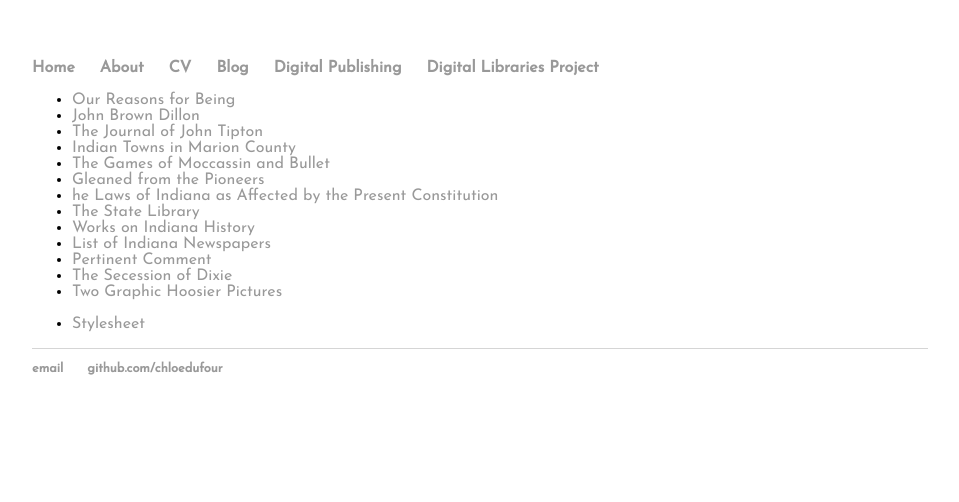
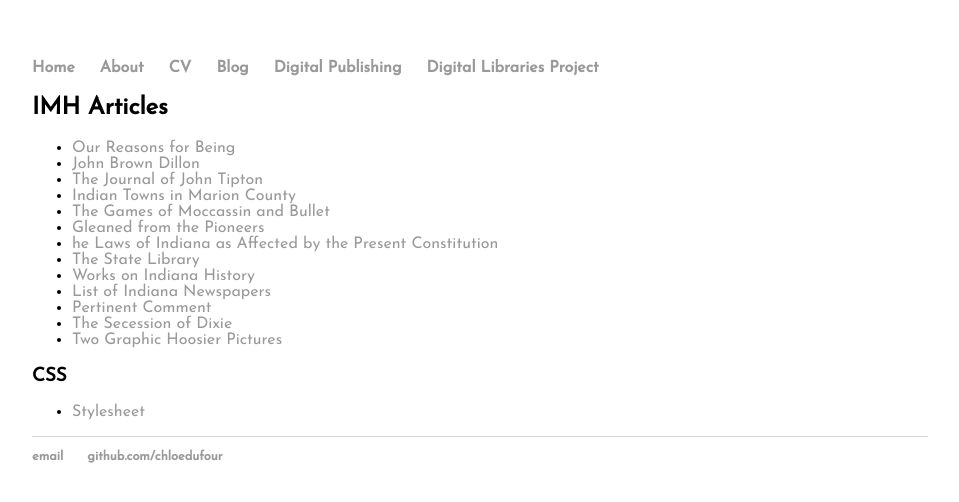
Before and after one commit to chloedufour/cdufour.github.io, a Jekyll site: the page built from z656/assignment7/IMH/index.html, in a window 1280 px wide. Shown: the top 502 px of the page, without its empty margins (160-1119 px from the left). Built offline with Jekyll 4.4.1, drawn with Linux system fonts in a browser that asks for light colours.

Commit message:
Update index.html

```diff
--- a/z656/assignment7/IMH/index.html
+++ b/z656/assignment7/IMH/index.html
@@ -2,7 +2,7 @@
 layout: default
 title: IMH Files
 ---
-
+<h2>IMH Articles</h2>
 <ul>
   <li><a href="/z656/assignment7/IMH/2.html">Our Reasons for Being</a></li>
   <li><a href="/z656/assignment7/IMH/4.html">John Brown Dillon</a></li>
@@ -18,6 +18,8 @@ title: IMH Files
   <li><a href="/z656/assignment7/IMH/22.html">The Secession of Dixie</a></li>
   <li><a href="/z656/assignment7/IMH/24.html">Two Graphic Hoosier Pictures</a></li>
 </ul>
+
+<h3>CSS</h3>
 <ul>
   <li><a href="/z656/assignment7/IMH/imhstyle.css">Stylesheet</a></li>
 </ul>
```
